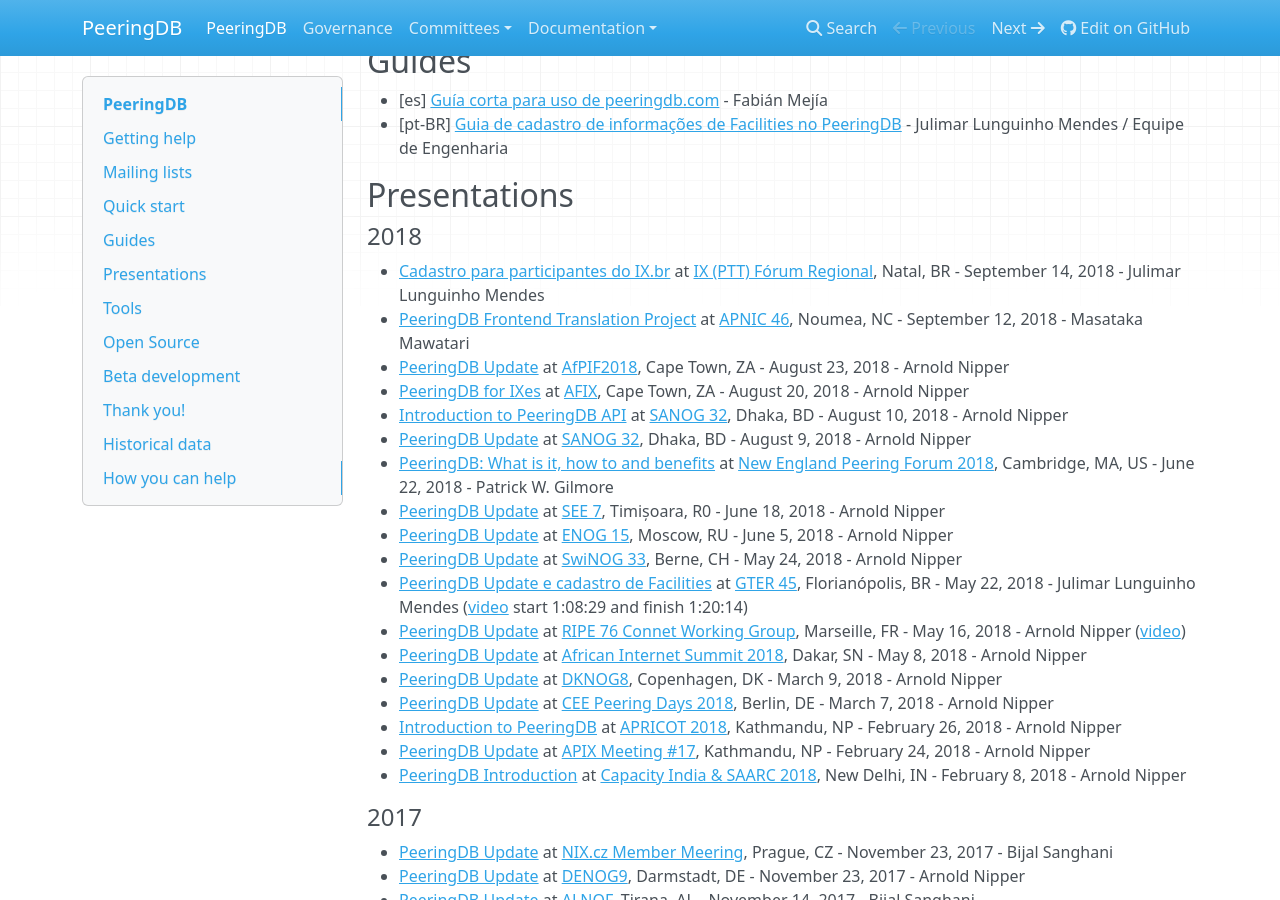
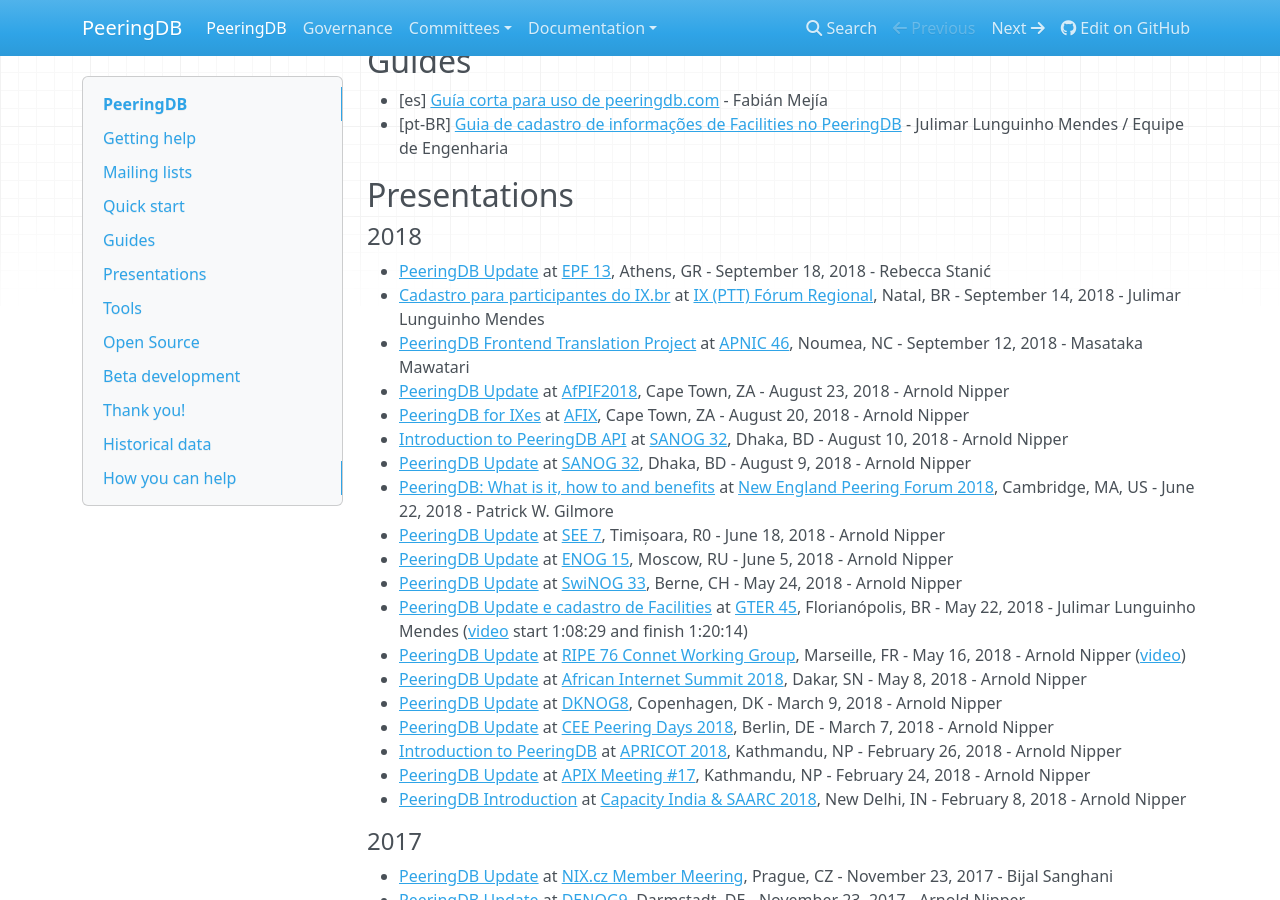
Before and after one commit to peeringdb/docs, an MkDocs documentation site: the page built from docs/index.md, in a window 1280 px wide and 900 px high, scrolled down 1184 px. Built offline with MkDocs 1.6.1, drawn with Linux system fonts in a browser that asks for light colours; nearby versions of some CDN libraries; old or Windows-style settings are respelled for this version of MkDocs.

Commit message:
Added Rebecca's EPF 13 presentation.

```diff
--- a/docs/index.md
+++ b/docs/index.md
@@ -52,6 +52,7 @@
 
 #### 2018
 
+- [PeeringDB Update](presentation/20180918-EPF13-Stanic.pdf) at [EPF 13](https://www.peering-forum.eu/), Athens, GR - September 18, 2018 - Rebecca Stanić
 - [Cadastro para participantes do IX.br](presentation/Ix-forum-natal-peeringdb.20180914.pdf) at [IX (PTT) Fórum Regional](https://regional.forum.ix.br/24-RN/), Natal, BR - September 14, 2018 - Julimar Lunguinho Mendes
 - [PeeringDB Frontend Translation Project](presentation/20180907_apnic46_peeringdb_i18n_mawatari.pdf) at [APNIC 46](https://conference.apnic.net/46/), Noumea, NC - September 12, 2018 - Masataka Mawatari
 - [PeeringDB Update](presentation/20180821-AfPIF2018-Nipper.pdf) at [AfPIF2018](https://www.afpif.org/afpif2018/), Cape Town, ZA - August 23, 2018 - Arnold Nipper
```
Also changed, not shown: 1 other file.
